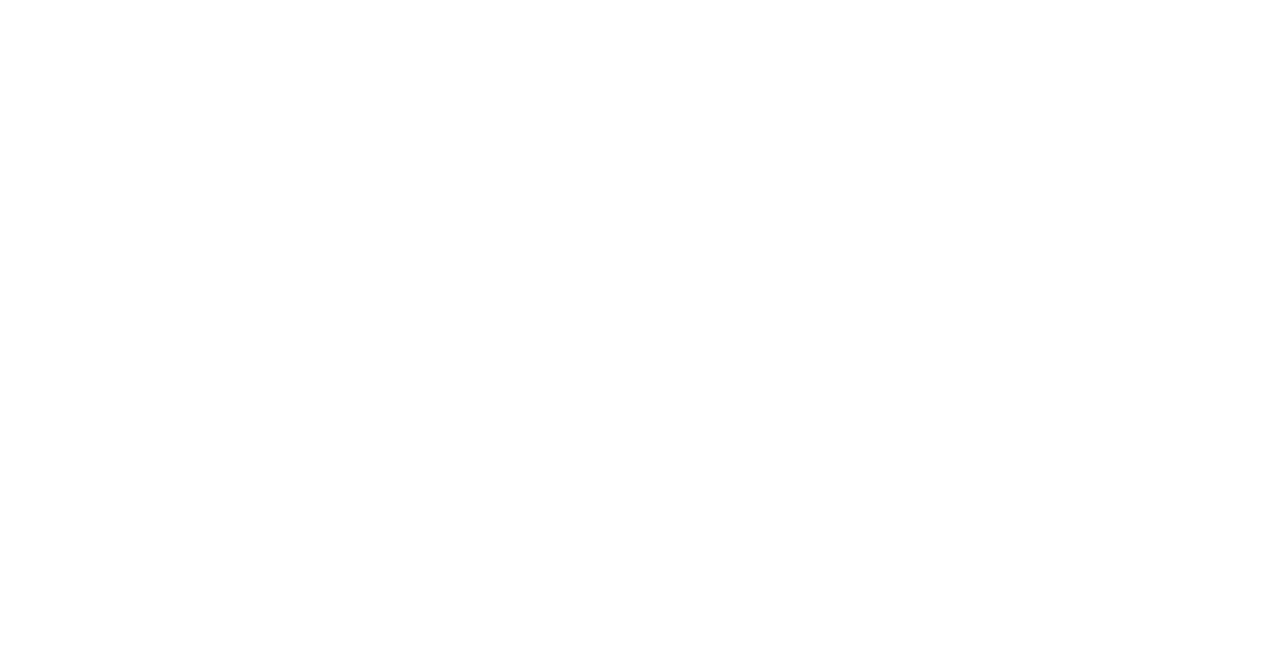
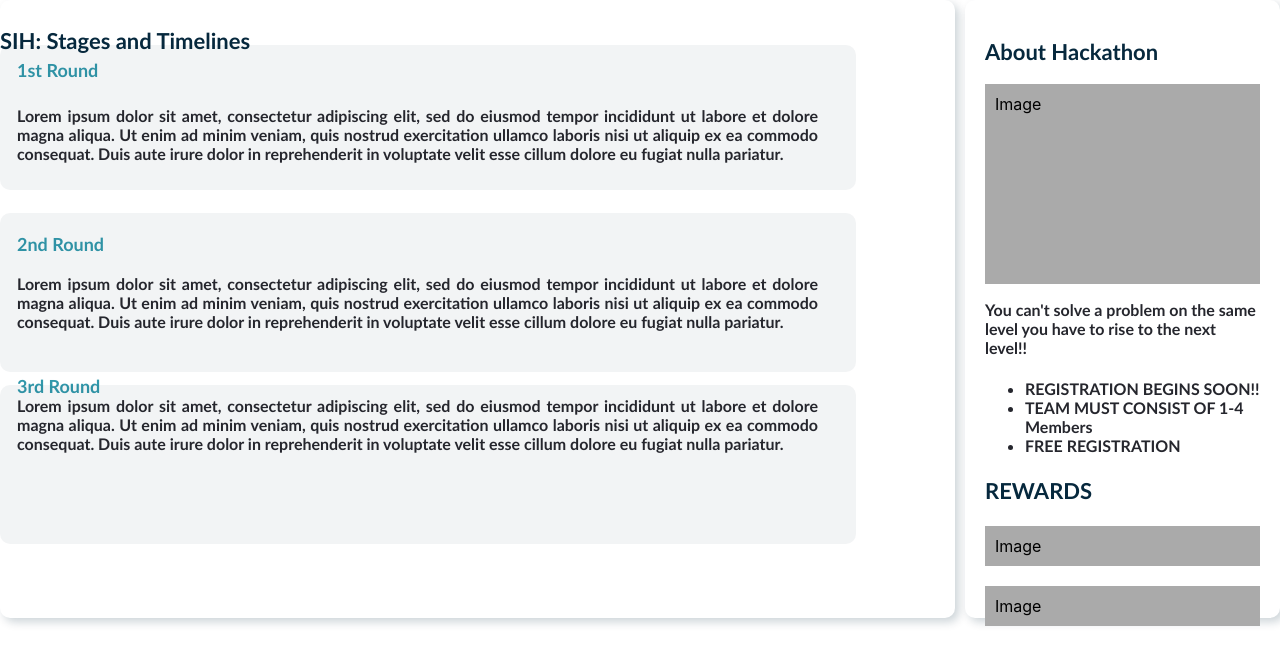
Before and after one commit to Yash282003/innobuzz-tritiya, a React (Create React App) app: page /about in a window 1280 px wide. Before the commit this address had no page. Shown: the top 664 px of the page. Built offline with nearby package versions, Linux system fonts and the light colour scheme.

Commit message:
About Page Added

```diff
--- /dev/null
+++ b/src/About.css
@@ -0,0 +1,209 @@
+@font-face {
+    font-family: 'Product Sans-Bold';
+    src: url("https://fonts.animapp.com/ProductSans-Bold")format("truetype");
+}
+.details-view{
+    background-color: rgba(255,255,255,1);
+    border: 1px none;
+    border-radius: 10px;
+    box-shadow: 4px 4px 10px #06283d33;
+   height: 618px;
+   width: 910px;
+   -ms-flex: 70%;
+  flex: 70%;
+}
+
+.rectangle-5{
+    background-color: rgba(6,40,61,0.051);
+    border: 1px none;
+    border-radius: 10px;
+    height: 145px;
+    left: 0;
+    position: absolute;
+    top: 40px;
+    width: 856px;
+}
+
+.rectangle-5.rectangle-6{
+    height: 159px;
+    top: 0;
+}
+
+.stages-and-timelines{
+    align-items: flex-start;
+    border-radius: 10px;
+    display: flex;
+    flex-direction: column;
+    gap: 13px;
+    min-height: 366px;
+    width: 866px;
+}
+
+.overlap-group1{
+    height: 195px;
+    margin-top: 5px;
+    position: relative;
+    width: 856px;
+}
+
+.sih-stages-and-timelines{
+    left: 0;
+    letter-spacing: 0;
+    line-height: normal;
+    position: absolute;
+    top: 0;
+    width: 277px;
+}
+
+.firstRound{
+    left: 17px;
+    letter-spacing: 0;
+    line-height: normal;
+    position: absolute;
+    top: 54px;
+    width: 167px;
+}
+
+.this-will-be-a-submit
+{
+    left: 17px;
+    letter-spacing: 0;
+    line-height: normal;
+    position: absolute;
+    text-align: justify;
+    top: 85px;
+    width: 801px;
+}
+
+.overlap-group {
+    border-radius: 10px;
+    height: 159px;
+    position: relative;
+    width: 856px;
+}
+.overlap-group0{
+    border-radius: 10px;
+    height: 700px;
+    position: relative;
+    width: 856px;
+}
+
+.secondRound
+{
+    left: 17px;
+    letter-spacing: 0;
+    line-height: normal;
+    position: absolute;
+    top: 20px;
+    width: 167px;
+}
+
+.thirdRound{
+    left: 17px;
+    letter-spacing: 0;
+    line-height: normal;
+    position: absolute;
+    top: -10px;
+    width: 167px;
+}
+
+.the-top-10-selected{
+    left: 17px;
+    letter-spacing: 0;
+    line-height: normal;
+    position: absolute;
+    text-align: justify;
+    top: 45px;
+    width: 801px;
+}
+
+.the-top-20-selected{
+    left: 17px;
+    letter-spacing: 0;
+    line-height: normal;
+    position: absolute;
+    text-align: justify;
+    top: -5px;
+    width: 801px;
+}
+
+
+
+.productsans-bold-daintree-22px{
+    color: rgba(6,40,61,1);
+    font-family: "Trebuchet MS", Helvetica, sans-serif;;
+    font-size: 22px;
+    font-weight: 700;
+    font-style: normal;
+}
+
+.productsans-bold-boston-blue-18px
+{
+    color: rgba(50,152,171,1);
+    font-family: "Trebuchet MS", Helvetica, sans-serif;;
+    font-size: 18px;
+    font-weight: 700;
+    font-style: normal;
+}
+
+.productsans-bold-shark-16px
+{
+    color: rgba(37,38,45,1);
+    font-family: "Trebuchet MS", Helvetica, sans-serif;;
+    font-size: 16px;
+    font-weight: 700;
+    font-style: normal;
+}
+.fakeimg{
+    height: 40px;
+    background-color: #aaa;
+    width: 100%;
+    padding: 10px;
+}
+.fakeimg1{
+    height: 200px;
+    background-color: #aaa;
+    width: 100%;
+    padding: 10px;
+}
+
+.side{
+    background-color: rgba(255,255,255,1);
+    border: 1px none;
+    border-radius: 10px;
+    box-shadow: 4px 4px 10px #06283d33;
+    margin-left: 10px;
+   height: 618px;
+   width: 380px;
+}
+
+*{
+    box-sizing: border-box;
+}
+
+.row {
+    display: -ms-flexbox;
+    display: flex;
+    -ms-flex-wrap: wrap;
+    flex-wrap: wrap;
+  }
+
+  .side {
+    -ms-flex: 20%;
+    flex: 20%;
+    box-shadow: 4px 4px 10px #06283d33 ;
+    padding: 20px;
+  }
+
+  @media screen and (max-width: 700px) {
+    .row {
+      flex-direction: column;
+    }
+  }
+
+  @media screen and (max-width: 400px) {
+    .navbar a {
+      float: none;
+      width: 100%;
+    }
+  }
--- a/src/App.js
+++ b/src/App.js
@@ -18,7 +18,7 @@
             <>
               <Navbar />
               <Home />
-              <About />
+              {/* <About /> */}
               <Categories />
               <Contactus />
               <Footer />
@@ -43,6 +43,14 @@
             </>
           }
         />
+        <Route
+          path="/about"
+          element={
+            <>
+              <About />
+            </>
+          }
+        />
       </Routes>
     </>
   );
--- a/src/components/About/About.jsx
+++ b/src/components/About/About.jsx
@@ -1,9 +1,80 @@
 import React from 'react'
 
-const About = () => {
-  return (
-    <div>About</div>
-  )
+const About=()=>{
+ return(
+  <div className='row'>
+  <div className='details-view'>
+  <div className='stages-and-timelines'>
+    <div className='overlap-group1'>
+      <p className='sih-stages-and-timelines productsans-bold-daintree-22px'>
+        <span className='productsans-bold-daintree-22px'>SIH: Stages and Timelines</span>
+      </p>
+      <div className='firstRound productsans-bold-boston-blue-18px'>
+        <span className='productsans-bold-boston-blue-18px'>1st Round</span>
+      </div>
+      <Rectangle5 />
+      <p className='this-will-be-a-submit productsans-bold-shark-16px'>
+        <span className='productsans-bold-shark-16px'>
+        Lorem ipsum dolor sit amet, consectetur adipiscing elit, sed do eiusmod tempor incididunt ut labore
+         et dolore magna aliqua. Ut enim ad minim veniam, quis nostrud exercitation ullamco laboris nisi ut aliquip ex ea commodo consequat.
+          Duis aute irure dolor in reprehenderit in voluptate velit esse cillum dolore eu fugiat nulla pariatur.
+        </span>
+      </p>
+    </div>
+    <div className='overlap-group'>
+      <div className='secondRound productsans-bold-boston-blue-18px'>
+        <span className='productsans-bold-boston-blue-18px'>2nd Round</span>
+      </div>
+      <Rectangle5 className='rectangle-6' />
+      <p className='the-top-10-selected productsans-bold-shark-16px'>
+        <span className='productsans-bold-shark-16px'>
+        Lorem ipsum dolor sit amet, consectetur adipiscing elit, sed do eiusmod tempor incididunt ut labore
+         et dolore magna aliqua. Ut enim ad minim veniam, quis nostrud exercitation ullamco laboris nisi ut aliquip ex ea commodo consequat.
+          Duis aute irure dolor in reprehenderit in voluptate velit esse cillum dolore eu fugiat nulla pariatur.
+        </span>
+      </p>
+    </div>
+    <div className='overlap-group0'>
+    <div className='thirdRound productsans-bold-boston-blue-18px'>
+        <span className='productsans-bold-boston-blue-18px'>3rd Round</span>
+      </div>
+      <Rectangle5 className='rectangle-6' />
+      <p className='the-top-20-selected productsans-bold-shark-16px'>
+        <span className='productsans-bold-shark-16px'>
+        Lorem ipsum dolor sit amet, consectetur adipiscing elit, sed do eiusmod tempor incididunt ut labore
+         et dolore magna aliqua. Ut enim ad minim veniam, quis nostrud exercitation ullamco laboris nisi ut aliquip ex ea commodo consequat.
+          Duis aute irure dolor in reprehenderit in voluptate velit esse cillum dolore eu fugiat nulla pariatur.
+        </span>
+      </p>
+      </div>
+  </div>
+  </div>
+  <div className="side">
+    <h2 className='productsans-bold-daintree-22px'>About Hackathon</h2>
+    <div className="fakeimg1">Image</div>
+    <p className='productsans-bold-shark-16px'>You can't solve a problem on the same level you have to rise to the next level!!</p>
+    <h5>
+    <ul className='productsans-bold-shark-16px'>
+  <li>REGISTRATION BEGINS SOON!!</li>
+  <li>TEAM MUST CONSIST OF 1-4 Members</li>
+  <li>FREE REGISTRATION</li>
+    </ul>
+    </h5>
+    <h3 className='productsans-bold-daintree-22px'>REWARDS</h3>
+    <div className="fakeimg" >Image</div><br />
+    <div className="fakeimg" >Image</div>
+  </div>
+  </div>
+
+
+ );
 }
 
+
+
 export default About
+
+function Rectangle5(props){
+  const { className }=props;
+  return <div className={`rectangle-5 ${className || " "}`}></div>
+}
--- a/src/components/About/About.module.css
+++ b/src/components/About/About.module.css
@@ -0,0 +1,4 @@
+@font-face {
+    font-family: 'Product Sans-Bold';
+    src: url("https://egkoppel.github.io/product-sans/google-fonts.css");
+}
--- a/src/index.js
+++ b/src/index.js
@@ -1,6 +1,7 @@
 import React from "react";
 import ReactDOM from "react-dom/client";
 import "./index.css";
+import "./About.css";
 import App from "./App";
 import { BrowserRouter } from "react-router-dom";
 
```
